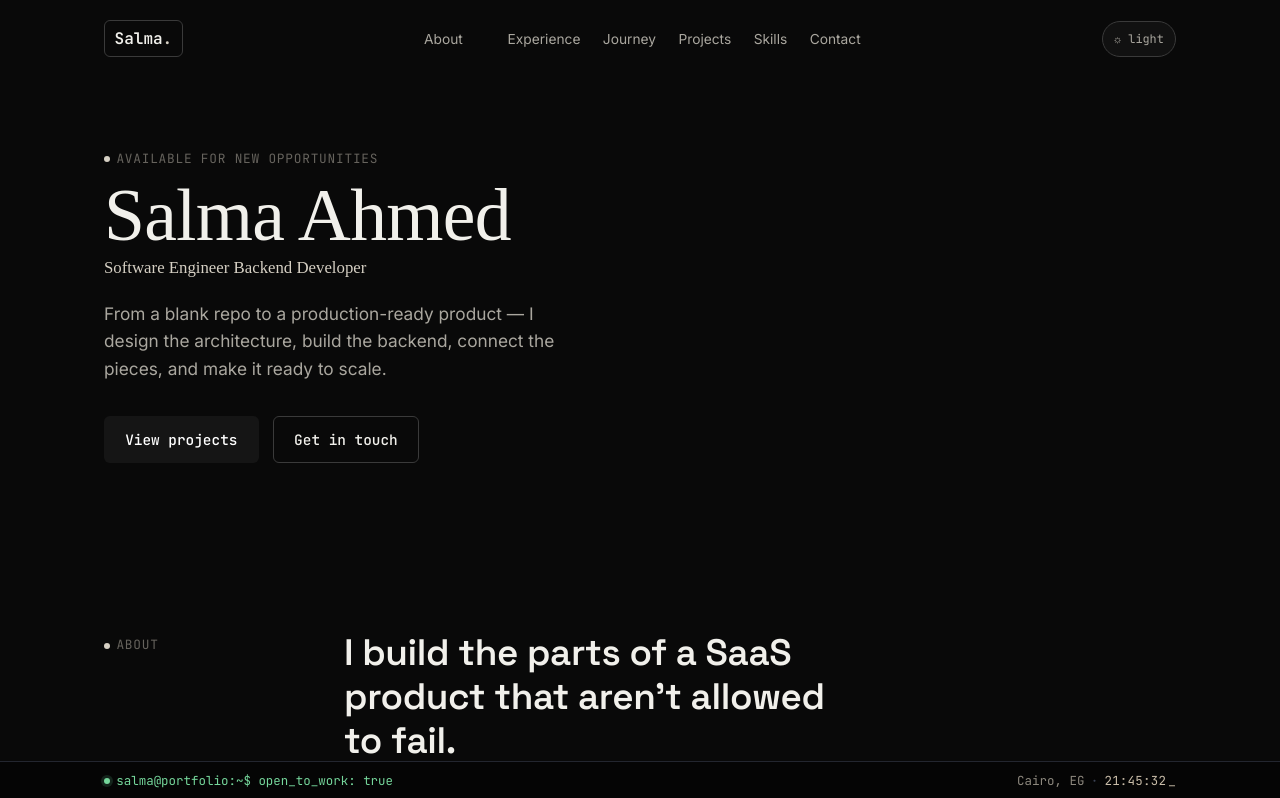
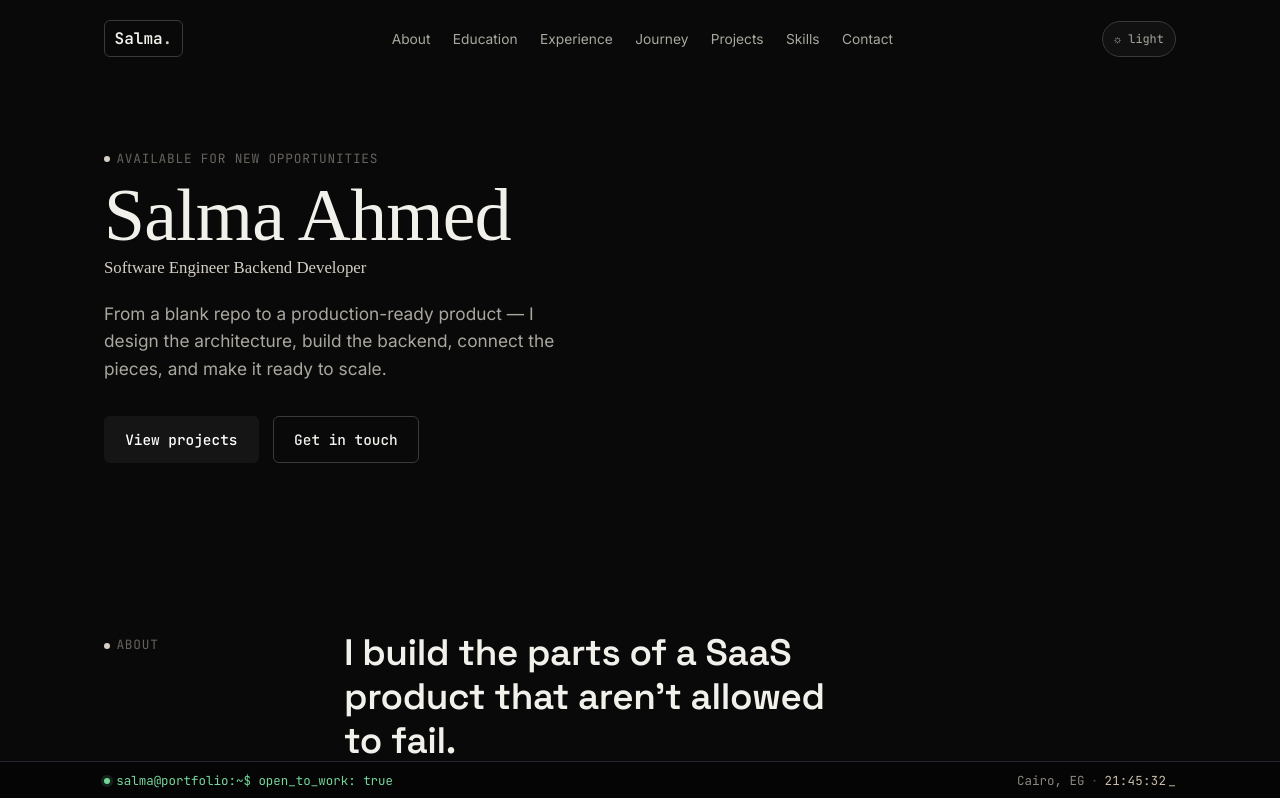
Before and after one commit to salmahmed6/salma-portfolio, a React (Vite) app: page / in a window 1280 px wide. Shown: the top 798 px of the page. Built offline with nearby package versions, Linux system fonts and the light colour scheme.

Commit message:
Add education content in English and Arabic

```diff
--- a/src/i18n/content.js
+++ b/src/i18n/content.js
@@ -6,6 +6,7 @@ export const content = {
     },
     nav: {
       about: 'About',
+      education: 'Education',
       experience: 'Experience',
       journey: 'Journey',
       projects: 'Projects',
@@ -40,6 +41,8 @@ export const content = {
         "Outside product work, I'm currently deepening my ML fundamentals through an AWS-sponsored AI & ML Scholars program.",
       ],
     },
+
+    education: { eyebrow: 'Education', heading: 'The foundation behind the builder', items: [{ type: 'B.Sc.', degree: 'Computer Science / Artificial Intelligence', institution: 'Faculty of Computers and Artificial Intelligence, Matrouh University', period: '2020 — 2024', grade: 'Very Good · GPA 3.3', details: 'Graduated in 2024. My graduation project, an Object Following Car built with ESP32-CAM and Arduino, received an A+ — an early reminder that I learn best by building real things.', highlights: ['A+ Graduation Project','GPA 3.3','ECPC 2021'] }] },
     experience: {
       eyebrow: 'Experience',
       heading: 'Where the systems got real',
@@ -271,6 +274,7 @@ export const content = {
     },
     nav: {
       about: 'نبذة',
+      education: 'التعليم',
       experience: 'الخبرات',
       journey: 'رحلتي',
       projects: 'المشاريع',
@@ -305,6 +309,8 @@ export const content = {
         'إلى جانب العمل على المنتجات، أصون حزمة مصادقة مفتوحة المصدر على npm، وأعمّق حاليًا أساسياتي في تعلّم الآلة عبر برنامج AWS AI & ML Scholars المدعوم من AWS.',
       ],
     },
+
+    education: { eyebrow: 'التعليم', heading: 'الأساس الذي بدأت منه الرحلة', items: [{ type: 'بكالوريوس', degree: 'علوم الحاسب والذكاء الاصطناعي', institution: 'كلية الحاسبات والذكاء الاصطناعي، جامعة مطروح', period: '2020 — 2024', grade: 'جيد جدًا · GPA 3.3', details: 'تخرجت عام 2024. حصل مشروع التخرج، سيارة تتبع الأجسام باستخدام ESP32-CAM وArduino، على A+ — وكان من أوائل المشاريع التي أكدت لي أنني أتعلم أفضل عندما أبني شيئًا حقيقيًا.', highlights: ['مشروع تخرج A+','GPA 3.3','ECPC 2021'] }] },
     experience: {
       eyebrow: 'الخبرات',
       heading: 'حيث أصبحت الأنظمة حقيقية',
```
